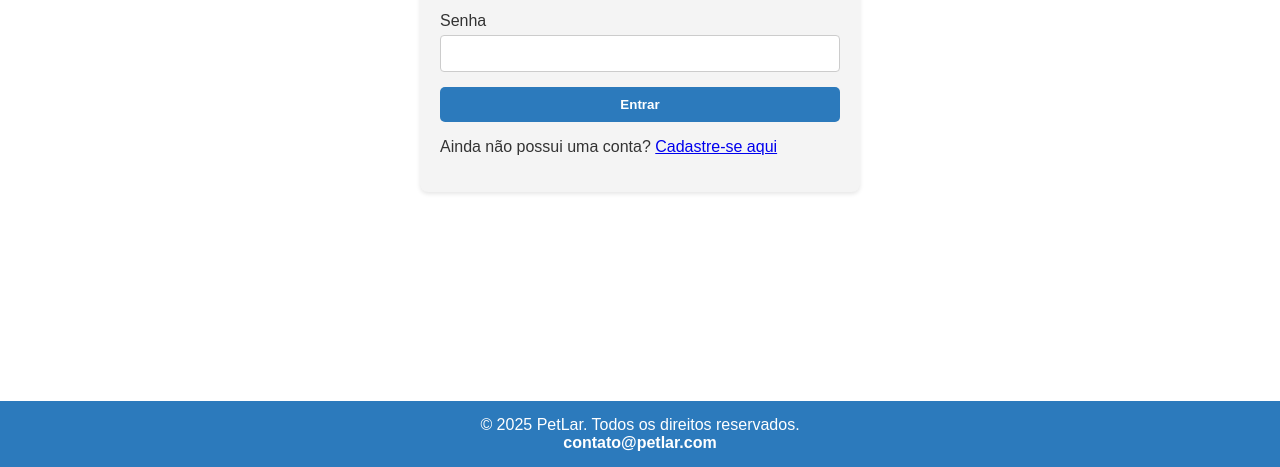
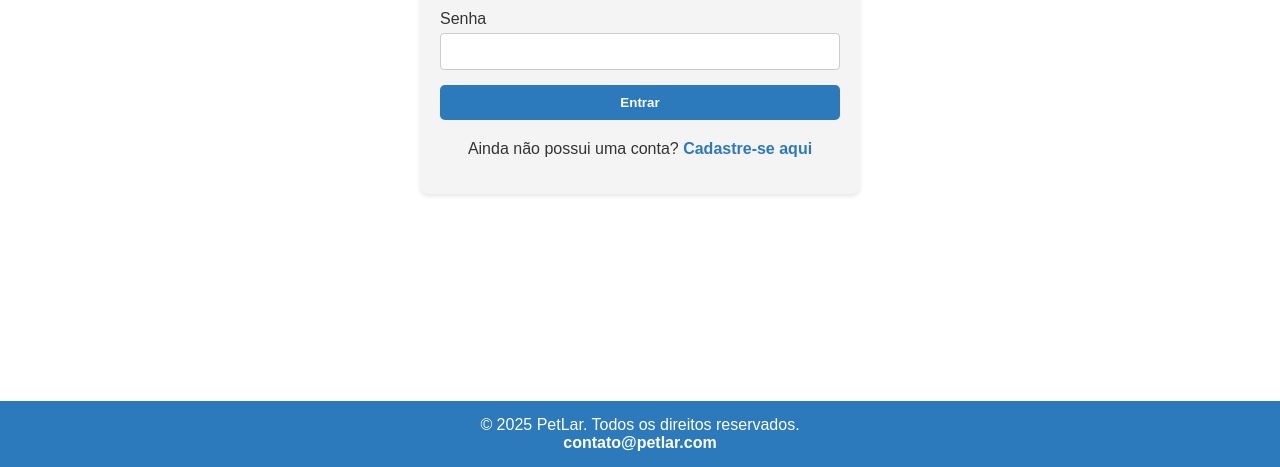
Before and after one commit to liapsps/AdocaoDePets, a plain HTML site: page src/pages/entrar.html in a window 1280 px wide. Shown: the part 383-850 px from the top of the page. Drawn offline with nearby package versions, Linux system fonts and the light colour scheme; a script that the page names is missing.

```diff
--- a/src/css/entrar.css
+++ b/src/css/entrar.css
@@ -66,6 +66,24 @@
   background-color: #1e5c8a;
 }
 
+.cadastro-link {
+  text-align: center;
+  margin-top: 20px;
+  font-size: 1rem;
+  color: #333;
+}
+
+.cadastro-link a {
+  color: #2c7abc;
+  text-decoration: none;
+  font-weight: bold;
+  transition: color 0.3s;
+}
+
+.cadastro-link a:hover {
+  color: #1e5c8a;
+}
+
 footer {
   background-color: #2c7abc;
   color: white;
```
Also changed, not shown: src/js/entrar.js (renamed from src/js/login.js).
